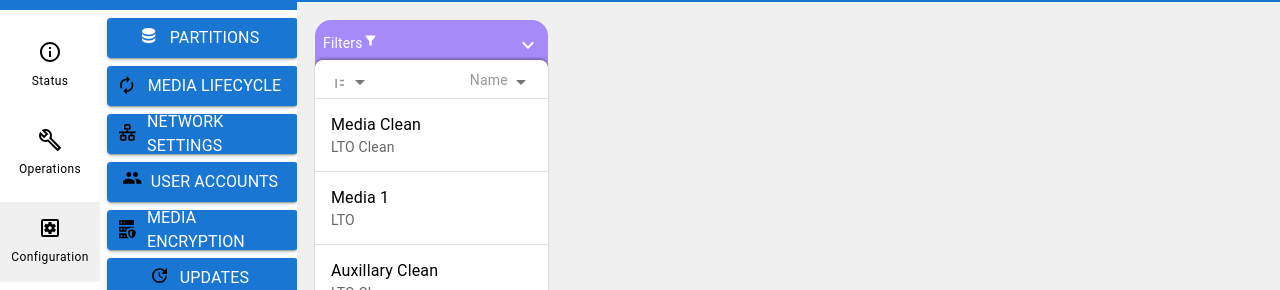
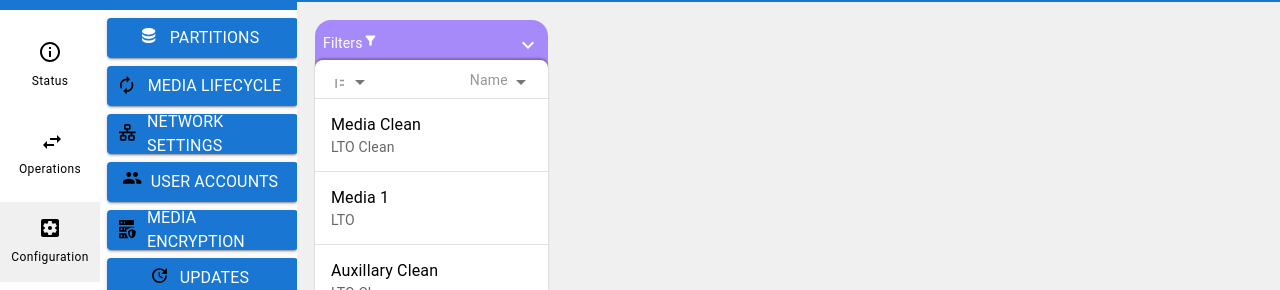
Before and after one commit to SpectraLogic/lumos-ui-demo, a React (Create React App) app: page / in a window 1280 px wide. Both pictures are taken after a click on the button "LOGIN". Shown: the part 62-352 px from the top of the page. Built offline with nearby package versions, Linux system fonts and the light colour scheme.

Commit message:
changed outer nav's 'Operations ' icon

```diff
--- a/src/components/Nav/NavOuter.tsx
+++ b/src/components/Nav/NavOuter.tsx
@@ -1,8 +1,9 @@
 import * as React from 'react';
 import styled from 'styled-components';
-import { BuildOutlined, InfoOutlined, SettingsApplicationsOutlined } from '@mui/icons-material';
+import { InfoOutlined, SettingsApplications } from '@mui/icons-material';
 import { Typography } from '@mui/material';
 import { OuterSelection } from './Nav';
+import { ArrowsLateralIcon as ArrowsLateralIconBase } from '../Icons';
 
 interface INavOuterProps {
     selection: OuterSelection
@@ -35,6 +36,10 @@ const ItemIcon = styled.div`
     margin-bottom: 4px;
 `;
 
+const ArrowsLateralIcon = styled( ArrowsLateralIconBase )`
+    transform: translate( 5px, 7px );
+`;
+
 const NavOuter: React.FunctionComponent<INavOuterProps> = (props) => {
   return (
     <Background>
@@ -57,7 +62,7 @@ const NavOuter: React.FunctionComponent<INavOuterProps> = (props) => {
             onClick={ props.onSelectionChange.bind( undefined, OuterSelection.Operations ) }
             >
             <ItemIcon>
-                <BuildOutlined />
+                <ArrowsLateralIcon />
             </ItemIcon>
             <Typography
                 align='center'
@@ -71,7 +76,7 @@ const NavOuter: React.FunctionComponent<INavOuterProps> = (props) => {
             onClick={ props.onSelectionChange.bind( undefined, OuterSelection.Config ) }
             >
             <ItemIcon>
-                <SettingsApplicationsOutlined />
+                <SettingsApplications />
             </ItemIcon>
             <Typography
                 align='center'
```
